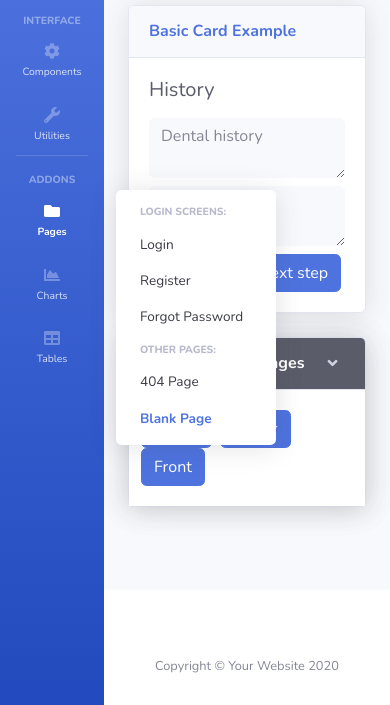
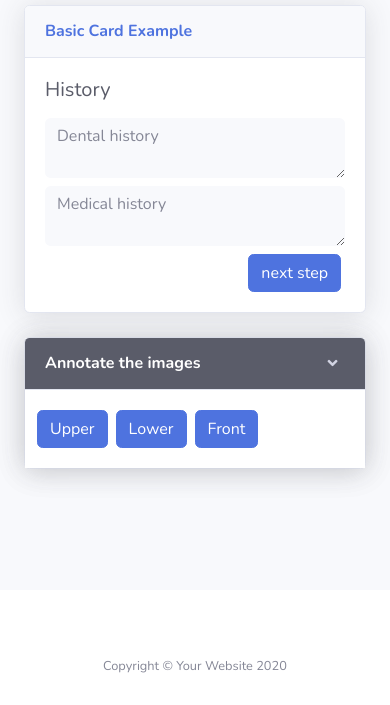
Before and after one commit to Debaprasad-dez/portalui, a website with bundled scripts: page blank.html in a window 390 px wide. Shown: the part 139-844 px from the top of the page. Built offline with nearby package versions, Linux system fonts and the light colour scheme.

Commit message:
responsive

```diff
--- a/blank.html
+++ b/blank.html
@@ -28,7 +28,7 @@
     <div id="wrapper">
 
         <!-- Sidebar -->
-        <ul class="navbar-nav bg-gradient-primary sidebar sidebar-dark accordion" id="accordionSidebar">
+        <ul class="navbar-nav bg-gradient-primary sidebar sidebar-dark accordion toggled" id="accordionSidebar">
 
             <!-- Sidebar - Brand -->
             <a class="sidebar-brand d-flex align-items-center justify-content-center" href="index.html">
```
